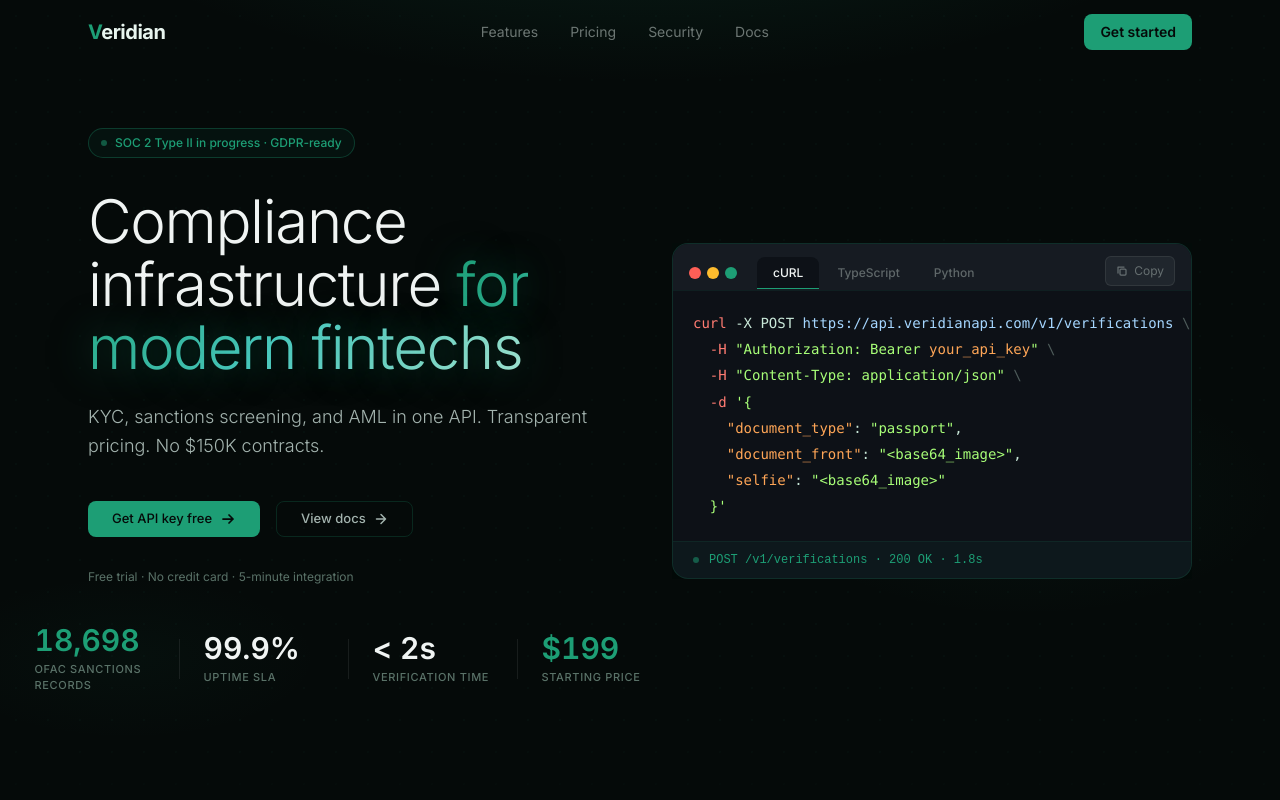
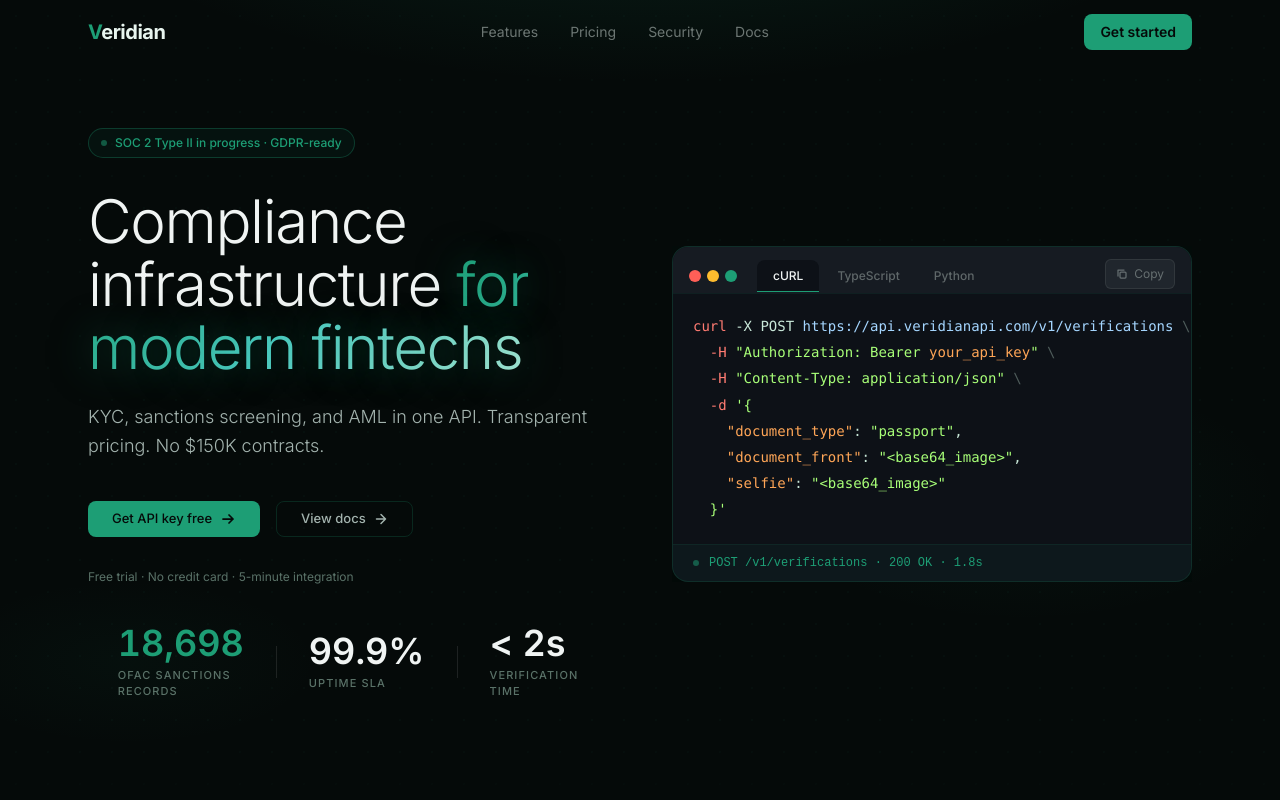
Before and after one commit to veridianapi/veridian-web, a Next.js app: page / in a window 1280 px wide. Shown: the top 800 px of the page. Built offline with nearby package versions, Linux system fonts and the light colour scheme.

Commit message:
fix: stats bar 3 stats, remove new tab links

```diff
--- a/app/components/Footer.tsx
+++ b/app/components/Footer.tsx
@@ -80,8 +80,6 @@ export default function Footer() {
           <Link
             href={STATUS_URL}
             className="inline-flex items-center gap-2 transition-colors hover:text-[#e8f5ef]"
-            target="_blank"
-            rel="noopener noreferrer"
           >
             <span className="w-1.5 h-1.5 rounded-full bg-green-500" />
             Operational
--- a/app/components/LandingPage.tsx
+++ b/app/components/LandingPage.tsx
@@ -539,8 +539,6 @@ function HeroSection() {
                 href={DASHBOARD_LOGIN}
                 className="inline-flex items-center justify-center gap-2 font-medium px-6 h-11 sm:h-9 rounded-lg transition-all text-[13px]"
                 style={{ backgroundColor: 'var(--brand)', color: '#050a09' }}
-                target="_blank"
-                rel="noopener noreferrer"
               >
                 Get API key free
                 <svg width="16" height="16" viewBox="0 0 16 16" fill="none">
@@ -571,25 +569,28 @@ function HeroSection() {
               initial={{ opacity: 0, y: 28 }}
               animate={{ opacity: 1, y: 0 }}
               transition={{ delay: 0.5, duration: 0.6, ease: [0.16, 1, 0.3, 1] }}
-              className="grid grid-cols-2 gap-6 sm:flex sm:flex-row sm:flex-nowrap sm:items-center sm:justify-center sm:gap-0 mt-10"
+              className="flex flex-row items-center justify-center mt-10"
             >
               {[
                 { value: '18,698', label: 'OFAC sanctions records', color: '#1d9e75' },
                 { value: '99.9%',  label: 'Uptime SLA',             color: '#f0f4f3' },
                 { value: '< 2s',   label: 'Verification time',      color: '#f0f4f3' },
-                { value: '$199',   label: 'Starting price',          color: '#1d9e75' },
               ].flatMap((stat, i) => {
                 const el = (
-                  <div key={stat.label} className="flex flex-col min-w-[120px]">
+                  <div
+                    key={stat.label}
+                    className="flex flex-col"
+                    style={{ padding: '0 32px' }}
+                  >
                     <span
-                      className="text-3xl font-semibold leading-none"
+                      className="text-4xl font-semibold leading-none"
                       style={{ color: stat.color, fontVariantNumeric: 'tabular-nums' }}
                     >
                       {stat.value}
                     </span>
                     <span
-                      className="text-[11px] font-medium uppercase mt-1.5"
-                      style={{ color: '#5a7268', letterSpacing: '0.06em' }}
+                      className="text-[11px] font-medium uppercase mt-1.5 tracking-widest"
+                      style={{ color: '#5a7268' }}
                     >
                       {stat.label}
                     </span>
@@ -599,8 +600,8 @@ function HeroSection() {
                 return [
                   <div
                     key={`div-${i}`}
-                    className="hidden sm:block w-px h-10 mx-6 shrink-0"
-                    style={{ backgroundColor: 'rgba(255,255,255,0.08)' }}
+                    className="w-px shrink-0"
+                    style={{ height: '32px', backgroundColor: 'rgba(255,255,255,0.10)' }}
                   />,
                   el,
                 ];
@@ -1143,8 +1144,6 @@ function PricingSection() {
                         color: '#a3b3ae',
                       }
                 }
-                target="_blank"
-                rel="noopener noreferrer"
               >
                 {plan.cta}
               </Link>
@@ -1166,8 +1165,6 @@ function PricingSection() {
           href={DASHBOARD_LOGIN}
           className="underline underline-offset-4 transition-colors"
           style={{ color: 'var(--brand)' }}
-          target="_blank"
-          rel="noopener noreferrer"
         >
           Talk to us about custom volume pricing.
         </Link>
@@ -1490,8 +1487,6 @@ function FinalCTASection() {
             href={DASHBOARD_LOGIN}
             className="inline-flex items-center justify-center gap-2 font-medium px-8 h-11 sm:h-9 rounded-lg text-[13px] transition-all"
             style={{ backgroundColor: 'var(--brand)', color: '#050a09' }}
-            target="_blank"
-            rel="noopener noreferrer"
           >
             Start verifying identities in 15 minutes
             <svg width="16" height="16" viewBox="0 0 16 16" fill="none">
--- a/app/components/Nav.tsx
+++ b/app/components/Nav.tsx
@@ -69,8 +69,6 @@ export default function Nav() {
               href={LOGIN_URL}
               className="text-sm font-semibold px-4 py-2 rounded-lg transition-all hover:opacity-90"
               style={{ backgroundColor: 'var(--brand)', color: '#050a09' }}
-              target="_blank"
-              rel="noopener noreferrer"
             >
               Get started
             </Link>
@@ -138,8 +136,6 @@ export default function Nav() {
                   href={LOGIN_URL}
                   className="text-center py-2.5 rounded-lg text-sm font-semibold"
                   style={{ backgroundColor: 'var(--brand)', color: '#050a09' }}
-                  target="_blank"
-                  rel="noopener noreferrer"
                   onClick={() => setMobileOpen(false)}
                 >
                   Get started
```
